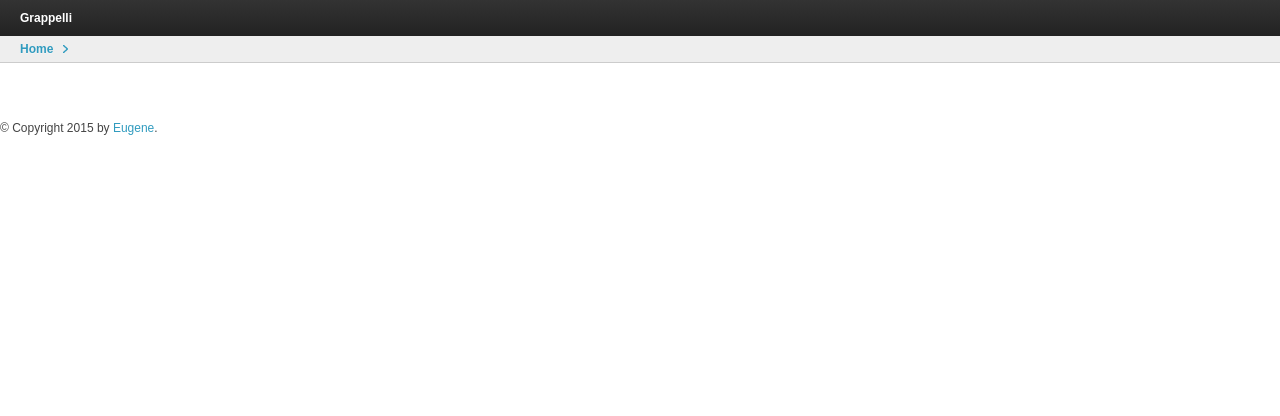
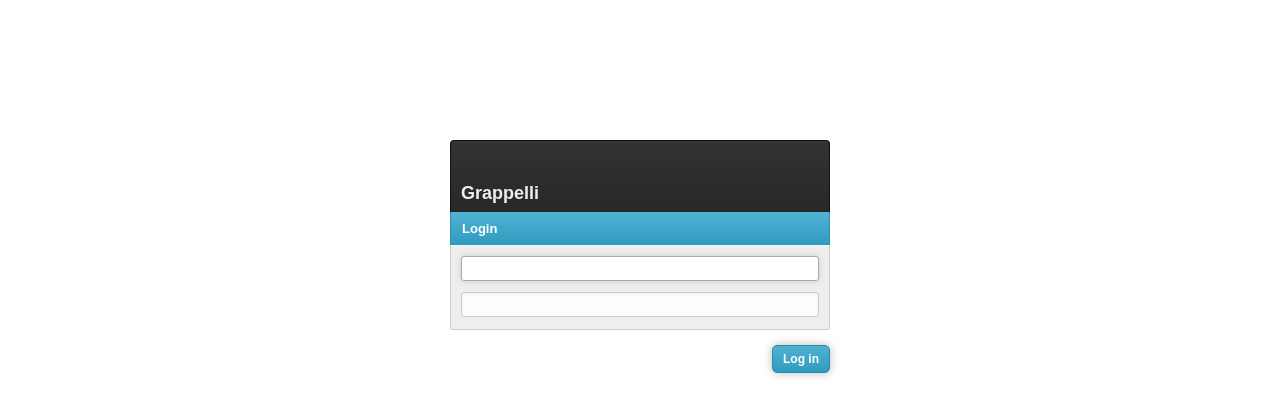
Before and after one commit to FighterKing/smartycity-DBM, a Bottle app: page /hello in a window 1280 px wide. Shown: the top 416 px of the page. Run offline with Bottle, Linux system fonts and the light colour scheme.

Commit message:
add login.html

```diff
--- a/hellobottle.py
+++ b/hellobottle.py
@@ -13,8 +13,8 @@
 
 @app.route('/hello')
 def hello():
-    # return jinja2_template('template/login.html')
-    return jinja2_template('template/base.html')
+    return jinja2_template('template/login.html')
+    # return jinja2_template('template/base.html')
 
 
 app.run(host='localhost', port=81, debug=True)
--- a/template/base.html
+++ b/template/base.html
@@ -43,6 +43,7 @@
 {% block extrahead %}{% endblock %}
 </head>
 
+<!-- BODYCLASS -->
 <body class="{% block bodyclass %}{% endblock %}">
     <div id="grp-container">
         <!-- HEADER -->
@@ -126,9 +127,9 @@
 
         <!-- FOOTER -->
         {% block footer %}
-        <div id="footer">
+        <!-- <div id="footer">
             &copy; Copyright 2015 by <a href="http://domain.invalid/">Eugene</a>.
-        </div>
+        </div> -->
         {% endblock %}
     </div>
 </body>
--- /dev/null
+++ b/template/login.html
@@ -0,0 +1,52 @@
+{% extends "template/base.html" %}
+
+<!-- LOADING -->
+
+<!-- EXTRAHEAD-->
+{% block extrahead %}
+    {{ super() }}
+    <script type="text/javascript">
+        (function($) {
+            $(window).load(function(){ $('#id_username').focus(); });
+        })(grp.jQuery);
+    </script>
+{% endblock %}
+
+<!-- BODYCLASS -->
+{% block bodyclass %}grp-login{% endblock %}
+
+<!-- CONTENT -->
+{% block content %}
+    <div class="g-d-c g-d-10 g-centered">
+        <form action="{{ app_path }}" method="post">
+            <fieldset class="grp-module grp-module-login">
+                <h1>
+                    <span class="grp-admin-title">{% if grappelli_admin_title %}{{ grappelli_admin_title }}{% else %}Grappelli{% endif %}</span>
+                    <span class="grp-current-page">Login</span>
+                </h1>
+                <div class="grp-module">
+                    <div class="grp-row{% if username_errors %} grp-errors{% endif %}">
+                        <label for="id_username" class="required">{{ username_label }}</label>
+                        <input type="text" name="username" id="id_username" />
+                        {% if username_errors %}{{ username_errors }}{% endif %}
+                    </div>
+                    <div class="grp-row grp-connected{% if password_errors %} grp-errors{% endif %}">
+                        <label for="id_password" class="required">{{ password_label }}</label>
+                        <input type="password" name="password" id="id_password" />
+                        {% if password_errors %}{{ password_errors }}{% endif %}
+                    </div>
+                    {% if password_reset_url %}
+                        <div class="grp-row">
+                            <p class="grp-description" style="font-size: 11px; line-height: 13px; margin-top: 2px;"><a href="{{ password_reset_url }}">Forgotten your password or username?</a></p>
+                        </div>
+                    {% endif %}
+                </div>
+            </fieldset>
+            <div class="grp-module grp-submit-row">
+                <ul>
+                    <li><input type="submit" class="grp-button grp-default" value="Log in" /></li>
+                </ul>
+            </div>
+        </form>
+    </div>
+{% endblock %}
```
